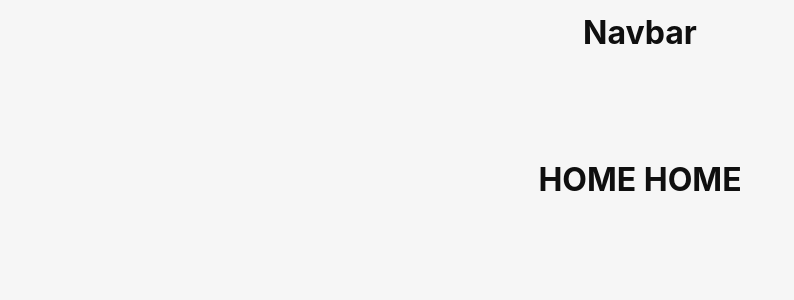
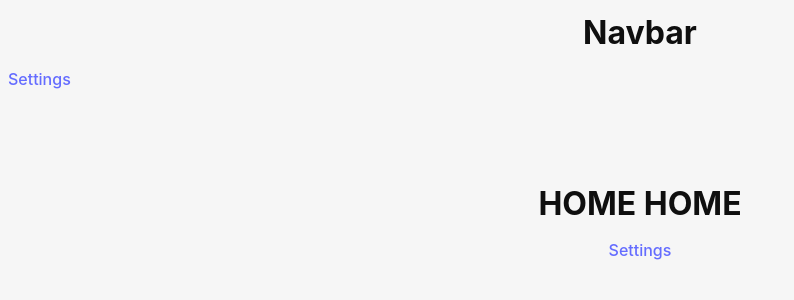
Before and after one commit to YuVelociraptor/tauri-vue-test, a Vue app: page /#/ in a window 1280 px wide. Shown: the top 300 px of the page, without its empty margins (0-794 px from the left). Built offline with nearby package versions, Linux system fonts and the light colour scheme.

Commit message:
vue router link

```diff
--- a/src/App.vue
+++ b/src/App.vue
@@ -1,6 +1,5 @@
 <script setup lang="ts">
-import Navbar from "./components/Navbar.vue";
-
+import Navbar from "@/components/Navbar.vue";
 
 </script>
 
--- a/src/components/Navbar.vue
+++ b/src/components/Navbar.vue
@@ -4,6 +4,7 @@
 
 <template>
   <h1>Navbar</h1>
+  <router-link :to="{ name: 'Settings' }">Settings</router-link>
 </template>
 
 <style scoped>
--- a/src/pages/Home.vue
+++ b/src/pages/Home.vue
@@ -4,6 +4,7 @@
 
 <template>
   <h1>HOME HOME</h1>
+  <router-link :to="{ name: 'Settings' }">Settings</router-link>
 </template>
 
 <style scoped>
--- a/src/pages/Settings.vue
+++ b/src/pages/Settings.vue
@@ -3,7 +3,7 @@
 </script>
 
 <template>
-
+  <h1>Settings Settings</h1>
 </template>
 
 <style scoped>
--- a/src/router/index.ts
+++ b/src/router/index.ts
@@ -1,7 +1,8 @@
-import { createRouter, createWebHashHistory } from 'vue-router'
+import {createRouter, createWebHashHistory} from 'vue-router'
 
 // ページコンポーネント
-import Home from '../pages/Home.vue'
+import Home from '@/pages/Home.vue'
+import Settings from "@/pages/Settings.vue";
 
 // ルート定義
 const routes = [
@@ -10,6 +11,11 @@ const routes = [
         name: 'Home',
         component: Home,
     },
+    {
+        path: '/settings',
+        name: 'Settings',
+        component: Settings,
+    }
 ]
 
 // Router生成
--- a/vite.config.ts
+++ b/vite.config.ts
@@ -1,5 +1,6 @@
 import { defineConfig } from "vite";
 import vue from "@vitejs/plugin-vue";
+import path from 'path';
 
 // @ts-expect-error process is a nodejs global
 const host = process.env.TAURI_DEV_HOST;
@@ -7,7 +8,11 @@ const host = process.env.TAURI_DEV_HOST;
 // https://vite.dev/config/
 export default defineConfig(async () => ({
   plugins: [vue()],
-
+    resolve: {
+        alias: {
+            '@': path.resolve(__dirname, 'src'),
+        },
+    },
   // Vite options tailored for Tauri development and only applied in `tauri dev` or `tauri build`
   //
   // 1. prevent Vite from obscuring rust errors
```
Also changed, not shown: tsconfig.json (+6 -1 lines).
